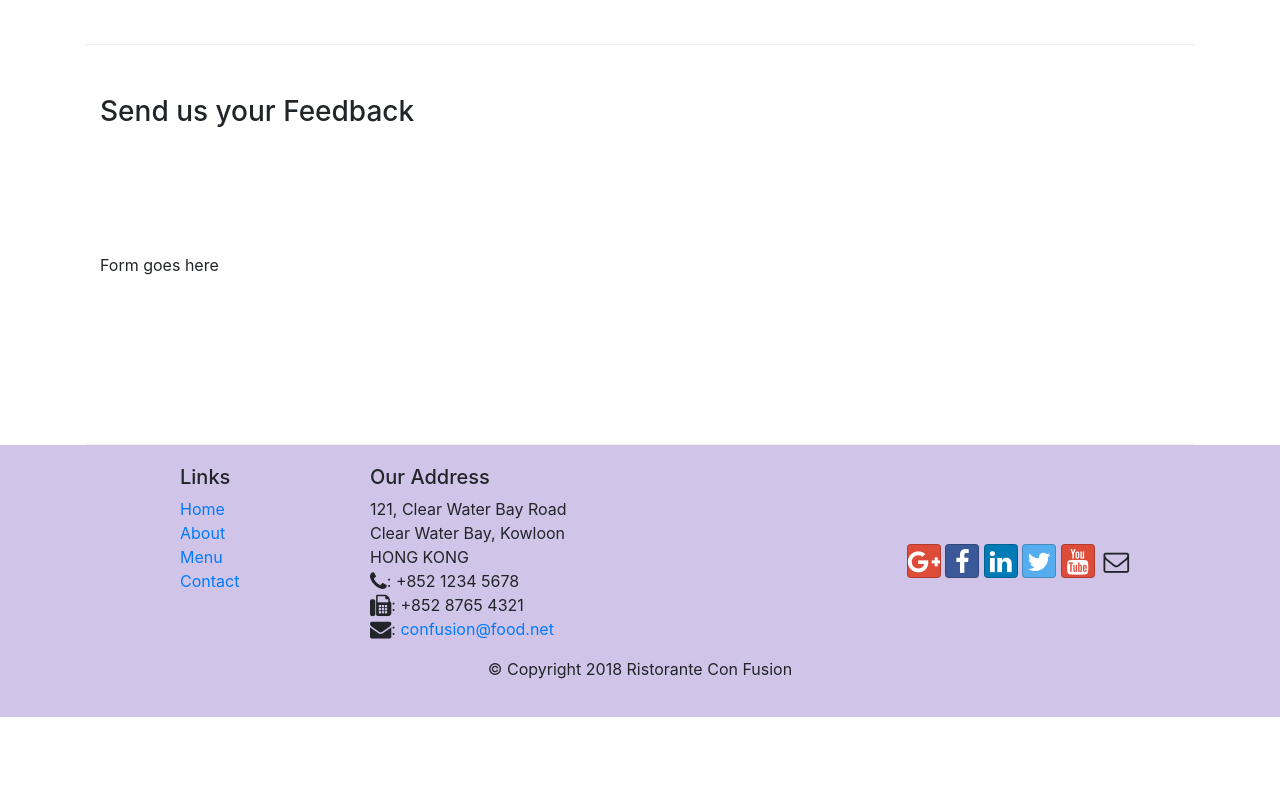
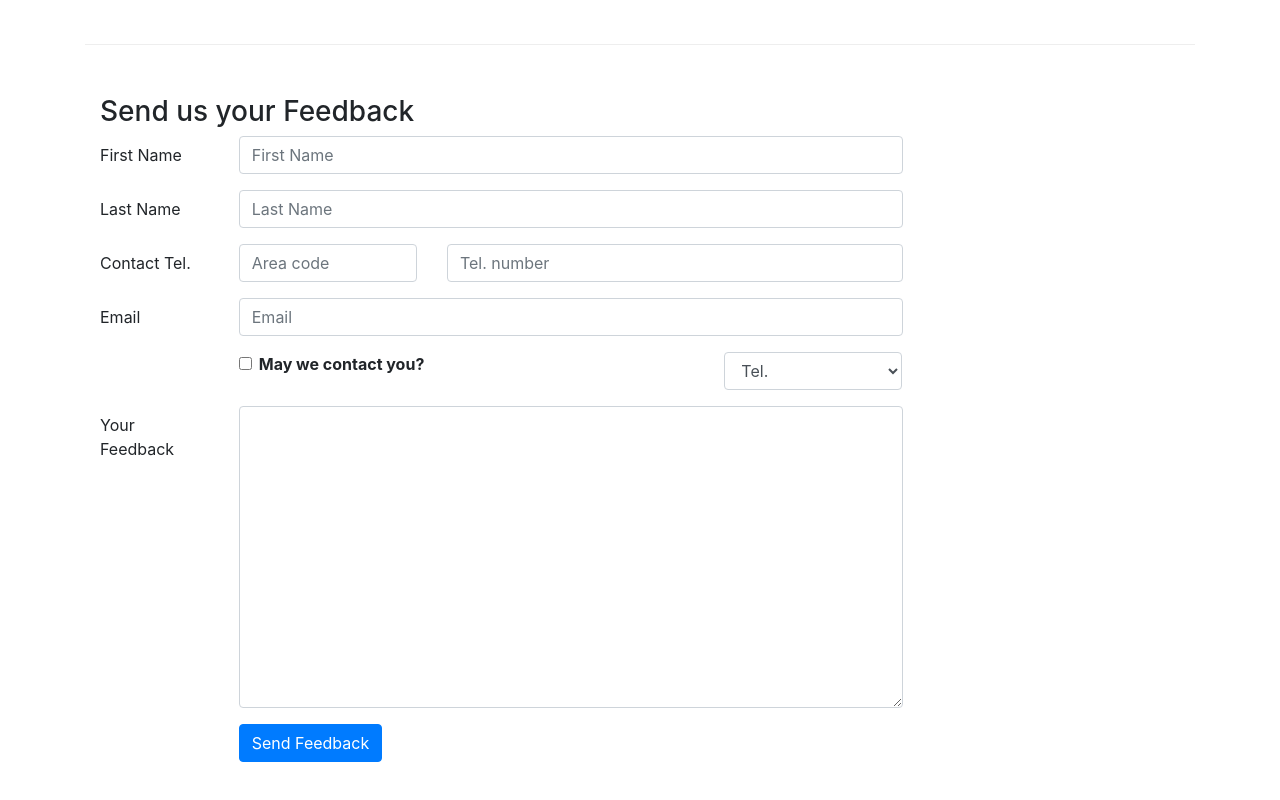
Before and after one commit to surajbugade/Coursera-Bootstrap4-conFusion, a website: page contactus.html in a window 1280 px wide. Shown: the part 820-1620 px from the top of the page. Before the commit the page ends 1537 px from the top, so only its background shows below. Drawn offline with nearby package versions, Linux system fonts and the light colour scheme.

Commit message:
Add feedback form

```diff
--- a/contactus.html
+++ b/contactus.html
@@ -93,7 +93,62 @@
               <h3>Send us your Feedback</h3>
            </div>
             <div class="col-12 col-md-9">
-                Form goes here
+                <form>
+                    <div class="form-group row">
+                        <label for="firstname" class="col-md-2 col-form-label">First Name</label>
+                        <div class="col-md-10">
+                            <input type="text" class="form-control" name="firstname" id="firstname" placeholder="First Name">
+                        </div>
+                    </div>
+                    <div class="form-group row">
+                        <label for="lastname" class="col-md-2 col-form-label">Last Name</label>
+                        <div class="col-md-10">
+                            <input type="text" class="form-control" name="lastname" id="lastname" placeholder="Last Name">
+                        </div>
+                    </div>
+                    <div class="form-group row">
+                        <label for="telnum" class="col-12 col-md-2 col-form-label">Contact Tel.</label>
+                        <div class="col-5 col-md-3">
+                            <input type="tel" class="form-control" id="areacode" name="areacode" placeholder="Area code">
+                        </div>
+                        <div class="col-7 col-md-7">
+                            <input type="tel" class="form-control" id="telnum" name="telnum" placeholder="Tel. number">
+                        </div>
+                    </div>
+                    <div class="form-group row">
+                        <label for="emailid" class="col-md-2 col-form-label">Email</label>
+                        <div class="col-md-10">
+                            <input type="email" class="form-control" id="emailid" name="emailid" placeholder="Email">
+                        </div>
+                    </div>
+                    <div class="form-group row">
+                        <div class="col-md-6 offset-md-2">
+                            <div class="form-check">
+                                <input type="checkbox" class="form-check-input" name="approve" id="approve" value="">
+                                <label class="form-check-label" for="approve">
+                                    <strong>May we contact you?</strong>
+                                </label>
+                            </div>
+                        </div>
+                        <div class="col-md-3 offset-md-1">
+                            <select class="form-control">
+                                <option>Tel.</option>
+                                <option>Email</option>
+                            </select>
+                        </div>
+                    </div>
+                    <div class="form-group row">
+                        <label for="feedback" class="col-md-2 col-form-label">Your Feedback</label>
+                        <div class="col-md-10">
+                            <textarea class="form-control" id="feedback" name="feedback" rows="12"></textarea>
+                        </div>
+                    </div>
+                    <div class="form-group row">
+                        <div class="offset-md-2 col-md-10">
+                            <button type="submit" class="btn btn-primary">Send Feedback</button>
+                        </div>
+                    </div>
+                </form>
             </div>
              <div class="col-12 col-md">
             </div>
```
